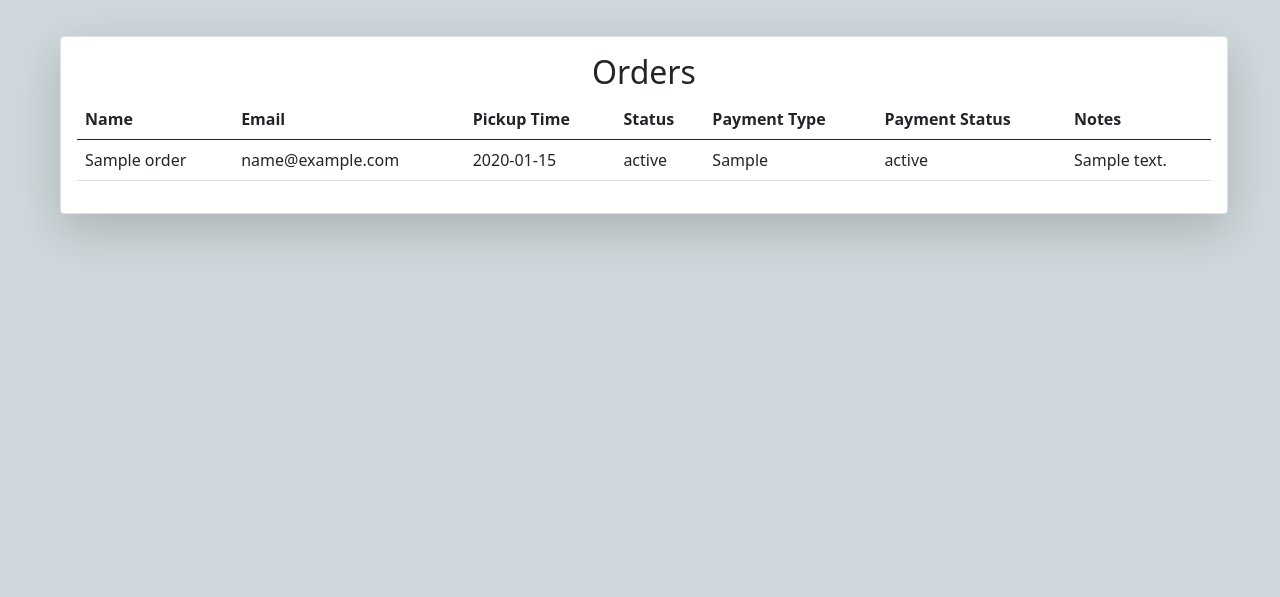
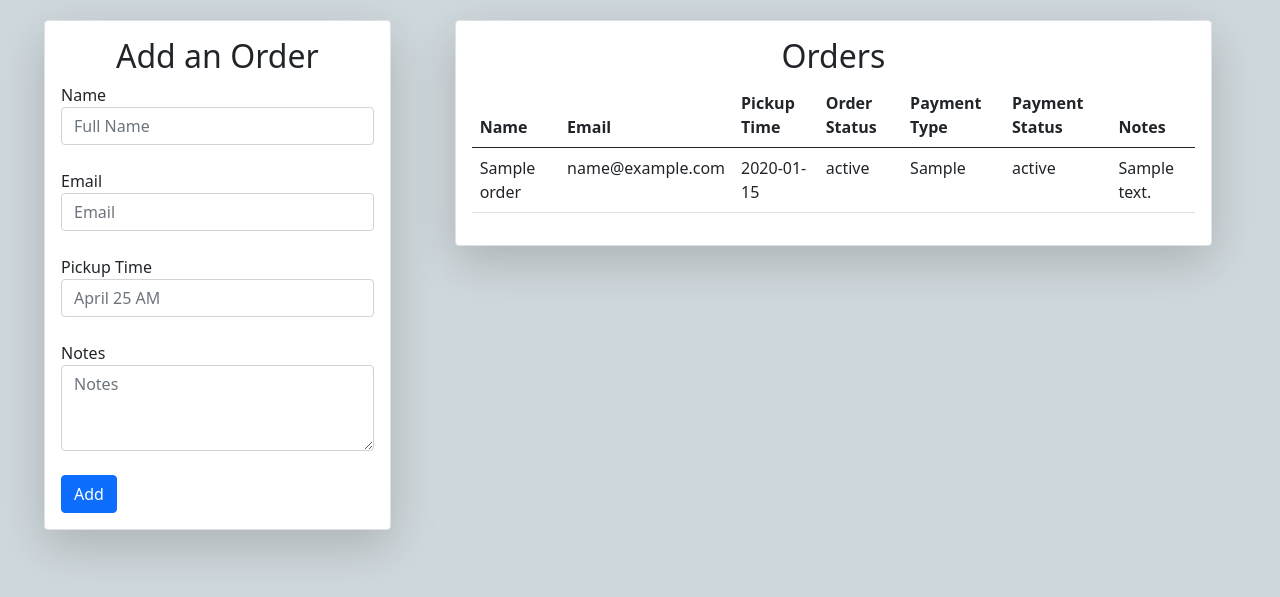
Before and after one commit to ethanschreur/kids-krafts, a Flask app: page /orders in a window 1280 px wide. Shown: the part 101-698 px from the top of the page. Run offline with Flask 2, Linux system fonts and the light colour scheme; the visitor is signed in with stand-in values (Sample User, id 1); tables that the repository leaves empty hold one stand-in row (values such as "Sample post"); some libraries are stand-ins or nearby versions.

Commit message:
add orders

```diff
--- a/app/__init__.py
+++ b/app/__init__.py
@@ -312,3 +312,23 @@ def orders():
         return redirect('/login')
     orders = Order.query.all()
     return render_template('seller/orders.html', orders=orders)
+
+@app.route('/orders', methods=['POST'])
+def add_order():
+    if ("seller_email" not in session):
+        return redirect('/login')
+    notes = 'None'
+    if (request.form['order_notes'] != ''):
+        notes = request.form['order_notes']
+    new_order = Order(
+        stripe_order_id="none",
+        name=request.form['order_name'],
+        pickup_time=request.form['order_pickup_time'],
+        email=request.form['order_email'],
+        status="ordered",
+        payment_type="not stripe",
+        payment_status="not paid",
+        notes=notes)
+    db.session.add(new_order)
+    db.session.commit()
+    return redirect('/orders')
--- a/app/templates/seller/orders.html
+++ b/app/templates/seller/orders.html
@@ -1,10 +1,38 @@
 {% extends 'seller/seller_base.html' %}
 
-{% block title %}Products{% endblock %}
+{% block title %}Orders{% endblock %}
 
 {% block content %}
 <div class="row container-fluid">
-    <div class="view-orders m-3 col-12">
+    <div class="add-order col-lg-4 col-12">
+        <div class="p-3 add-order-container border rounded shadow-lg bg-white">
+        <center><h2>Add an Order</h2></center>
+    <form method="POST" action="/orders">
+        <div class=form-group">
+            <label for="order-name">Name</label>
+            <input type="text" name="order_name" class="form-control" id="order-name" required placeholder="Full Name">
+        </div>
+        <br>
+        <div class="form-group">
+            <label for="order-email">Email</label>
+            <input type="email" name="order_email" class="form-control" id="order-email" required placeholder="Email">
+        </div>
+        <br>
+        <div class="form-group">
+            <label for="order-pickup-time">Pickup Time</label>
+            <input type="text" name="order_pickup_time" id="order-pickup-time" class="form-control" placeholder="April 25 AM" required>
+        </div>
+        <br>
+        <div class="form-group">
+            <label for="order-notes">Notes</label>
+            <textarea name="order_notes" id="order-notes" class="form-control" placeholder="Notes" rows="3"></textarea>
+        </div>
+        <br>
+        <button type="submit" class="btn btn-primary">Add</button>
+    </form>
+    </div>
+    </div>
+    <div class="view-orders col-lg-8 col-12">
         <div class="p-3 view-orders-container border rounded shadow-lg bg-white">
             <center><h2>Orders</h2></center>
             <div style="overflow: auto;">
@@ -14,7 +42,7 @@
                       <th scope="col">Name</th>
                       <th scope="col">Email</th>
                       <th scope="col">Pickup Time</th>
-                      <th scope="col">Status</th>
+                      <th scope="col">Order Status</th>
                       <th scope="col">Payment Type</th>
                       <th scope="col">Payment Status</th>
                       <th scope="col">Notes</th>
--- a/models.py
+++ b/models.py
@@ -36,7 +36,7 @@ class Subproduct(db.Model):
 class Order(db.Model):
     __tablename__ = "orders"
     id = db.Column(db.Integer, primary_key = True, autoincrement = True)
-    stripe_order_id = db.Column(db.Text, nullable = False, unique = True)
+    stripe_order_id = db.Column(db.Text, nullable = False)
     name = db.Column(db.Text, nullable = False)
     pickup_time = db.Column(db.Text, nullable = False)
     email = db.Column(db.Text, nullable = False)
--- a/static/style.css
+++ b/static/style.css
@@ -68,16 +68,15 @@ body {
 	background-size: cover;
 }
 
-.add-product {
-	height: 100%;
-}
-
 .view-products,
-.view-orders {
+.view-orders,
+.add-product,
+.add-order {
 	height: 100%;
 }
 
 .add-product-container,
+.add-order-container,
 .view-products-container,
 .view-orders-container {
 	display: flex-inline;
```
Also changed, not shown: tests/test_seller_routes.py (+20 -2 lines).
